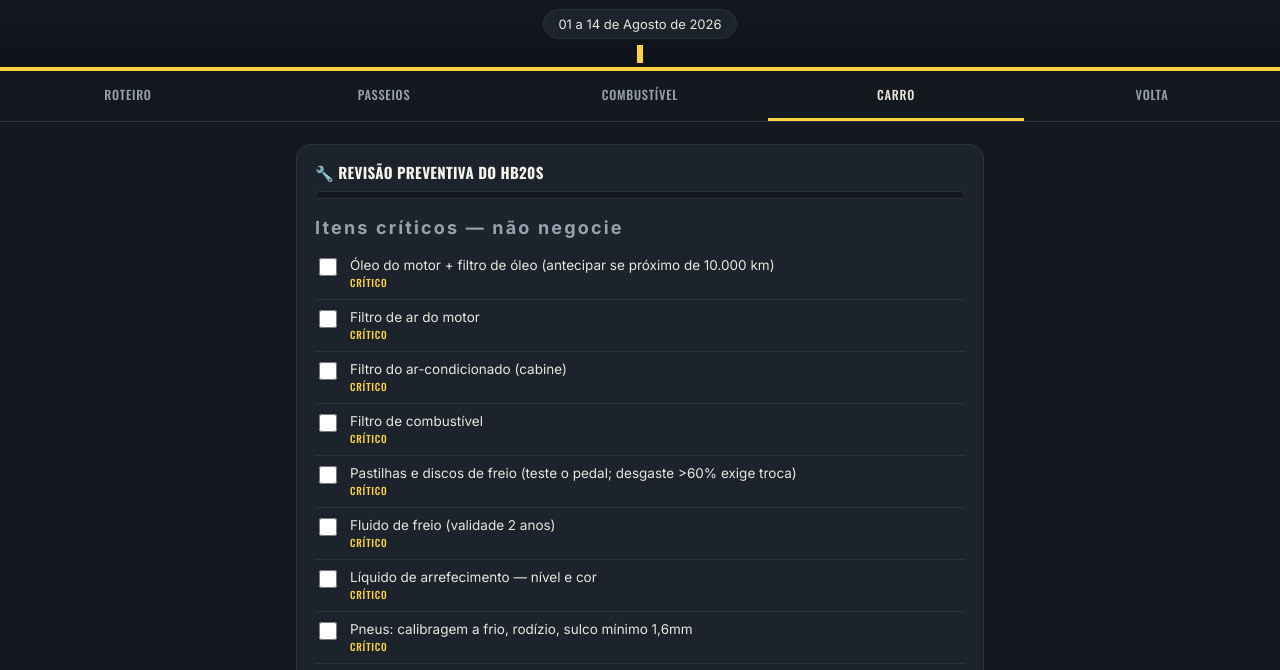
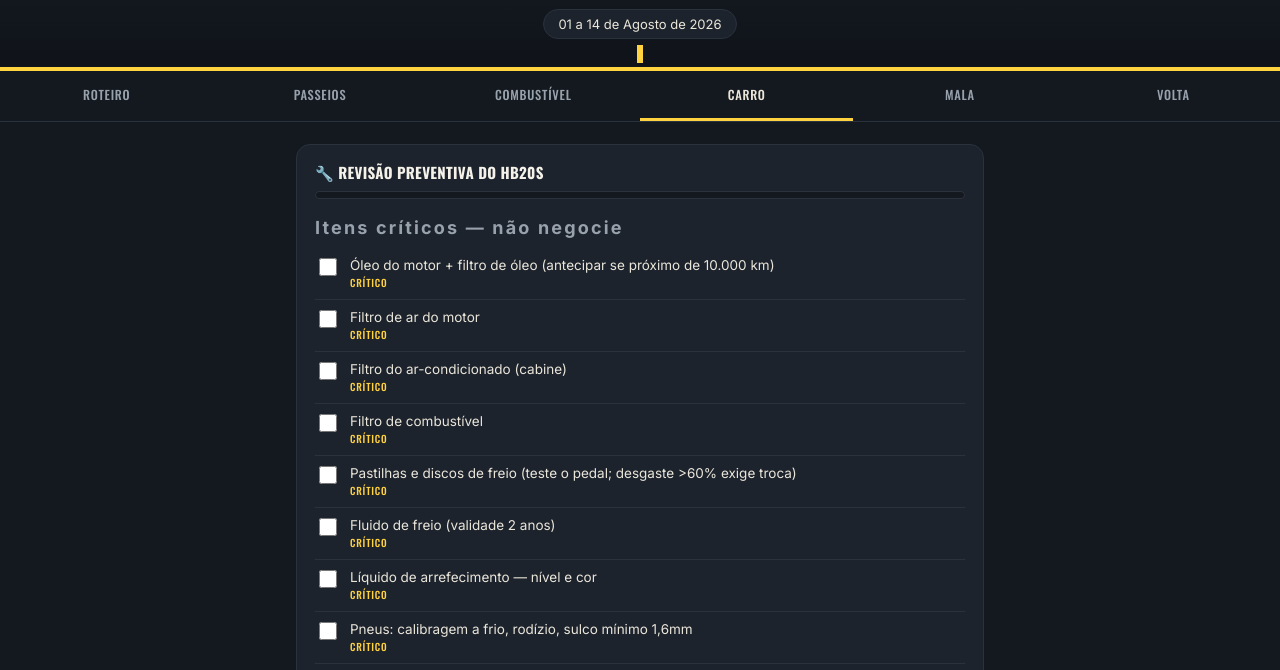
Before and after one commit to HenriqueMSimoes/vacation, a plain HTML site: page index.html in a window 1280 px wide. Both pictures are taken after a click on the button "CARRO". Shown: the part 121-791 px from the top of the page. Drawn offline with nearby package versions, Linux system fonts and the light colour scheme.

Commit message:
adicionado aba roupas

```diff
--- a/index.html
+++ b/index.html
@@ -550,6 +550,7 @@
     <button data-tab="passeios">Passeios</button>
     <button data-tab="combustivel">Combustível</button>
     <button data-tab="carro">Carro</button>
+    <button data-tab="mala">Mala</button>
     <button data-tab="volta">Volta</button>
   </div>
 
@@ -1380,10 +1381,10 @@
 
     <!-- CARRO -->
     <div class="panel" id="p-carro">
-      <div class="card">
+      <div class="card" id="carroScope">
         <h3>🔧 Revisão Preventiva do HB20S</h3>
         <div class="progress-wrap">
-          <div class="progress-bar" id="progressBar"></div>
+          <div class="progress-bar" id="progressBarCarro"></div>
         </div>
 
         <div class="section-title" style="margin-top:0;">Itens críticos — não negocie</div>
@@ -1391,6 +1392,49 @@
 
         <div class="section-title">Itens importantes — não ignore</div>
         <div id="importantList"></div>
+      </div>
+    </div>
+
+    <!-- MALA -->
+    <div class="panel" id="p-mala">
+      <div class="card">
+        <h3>🎒 Estratégia de Bagagem</h3>
+        <p>O roteiro cruza duas realidades climáticas bem diferentes em agosto — o calor seco e intenso de Mato
+          Grosso e Olímpia, e o frio da serra em Serra Negra e região. Vocês vão precisar de uma "mala de duas
+          estações".</p>
+        <p>A estratégia ideal para duas semanas no carro: levar roupas suficientes para <b>8 a 10 dias</b> e usar o
+          serviço de lavanderia do hotel na metade da viagem. Use o método das "camadas" (roupas leves por baixo,
+          casacos por cima) para lidar com a amplitude térmica da serra, e foque em roupas com proteção UV para os
+          dias de parque aquático.</p>
+      </div>
+
+      <div class="card" id="malaScope">
+        <h3>🧳 Checklist da Mala</h3>
+        <div class="progress-wrap">
+          <div class="progress-bar" id="progressBarMala"></div>
+        </div>
+
+        <div class="section-title" style="margin-top:0;">👔 Vestuário — Casal (cada um)</div>
+        <div id="casalList"></div>
+
+        <div class="section-title">🧒 Vestuário — Criança 10 anos</div>
+        <div id="crianca10List"></div>
+
+        <div class="section-title">👶 Vestuário — Criança 5 anos (atenção redobrada)</div>
+        <div id="crianca5List"></div>
+
+        <div class="section-title">🧻 Fraldas, Higiene e Cuidados</div>
+        <div id="higieneList"></div>
+
+        <div class="section-title">💊 Farmacinha e Saúde</div>
+        <div id="farmaciaList"></div>
+
+        <div
+          style="margin-top:16px;padding:14px 16px;border-radius:10px;background:rgba(255,210,63,0.1);border:1px solid var(--sun);font-size:13px;line-height:1.5;">
+          💡 <b>Dica de organização:</b> use sacos organizadores (packing cubes) de cores diferentes para cada pessoa
+          da família. Isso evita revirar todas as malas a cada parada nos hotéis de transição, facilitando muito o
+          check-in e check-out.
+        </div>
       </div>
     </div>
 
@@ -1538,23 +1582,91 @@
       "Carregador veicular USB-C e USB-A"
     ];
 
-    function buildChecklist(items, containerId, critical) {
+    const casalItems = [
+      "Roupas íntimas e meias — 12 a 14 pares",
+      "Dias quentes: 5 camisetas/blusas",
+      "Dias quentes: 3 bermudas/shorts + 1 boné/chapéu",
+      "Dias frios: 2 calças (jeans ou legging)",
+      "Dias frios: 2 blusas de manga longa/tricô",
+      "1 casaco mais pesado (noite em Serra Negra)",
+      "2 a 3 trajes de banho + 1 saída de praia/camisa UV",
+      "Pijamas: 1 de calor e 1 de frio",
+      "1 tênis confortável (essencial para caminhadas)",
+      "1 chinelo + 1 calçado fechado extra"
+    ];
+    const crianca10Items = [
+      "14 roupas íntimas e meias",
+      "7 camisetas",
+      "4 bermudas/shorts",
+      "3 calças confortáveis (moletom/tactel)",
+      "2 blusas de frio/moletom",
+      "1 jaqueta corta-vento ou casaco quente",
+      "3 trajes de banho (não gostam de roupa molhada no dia seguinte)",
+      "2 blusas com proteção UV",
+      "1 tênis resistente",
+      "1 chinelo + 1 sandália tipo Crocs/papete (pode molhar)"
+    ];
+    const crianca5Items = [
+      "14 mudas de roupas íntimas/bodies e meias",
+      "8 camisetas",
+      "5 bermudas/shorts",
+      "4 calças macias",
+      "3 blusas de manga longa",
+      "2 casacos quentinhos",
+      "3 trajes de banho + blusas UV",
+      "1 tênis fácil de calçar (velcro)",
+      "1 Crocs/papete + 1 chinelinho",
+      "2 mantinhas leves (ar-condicionado do carro / noites frias)",
+      "Mudas extras sempre à mão no carro (pequenos acidentes)"
+    ];
+    const higieneItems = [
+      "Fraldas descartáveis — 1 pacote grande (30-40un) para a estrada; comprar o resto em Rio Preto/Olímpia",
+      "Fraldas de piscina — 2 a 3 pacotes (item crítico, obrigatório nos parques e mais caro lá dentro)",
+      "Lenços umedecidos — 4 pacotes grandes",
+      "Pomada contra assaduras — 1 tubo grande",
+      "Protetor solar FPS 50+ — 2 frascos infantil + 1 facial + 1 adulto",
+      "Creme hidratante corporal intenso (tempo seco racha a pele)",
+      "Manteiga de cacau / lip balm",
+      "Loção pós-sol",
+      "Repelente de insetos — 2 frascos",
+      "Escovas e pasta de dente (adulto e infantil)",
+      "Shampoo/condicionador e sabonete líquido (mais prático p/ a criança de 5 anos)",
+      "Desodorante e cotonetes"
+    ];
+    const farmaciaItems = [
+      "Dramin ou similar — gotas (crianças) e comprimidos (adultos), para enjoo na serra",
+      "Paracetamol/Ibuprofeno infantil (gotas/xarope) e adulto",
+      "Soro fisiológico em gel ou spray (nariz no clima seco)",
+      "Antialérgico — Polaramine, Loratadina ou Allegra infantil e adulto",
+      "Kit curativos — band-aids, antisséptico, gaze, fita micropore",
+      "Relaxante muscular (Dorflex/Torsilax) para os adultos",
+      "Digestivo (Epocler/Eno)",
+      "Termômetro digital"
+    ];
+
+    function buildChecklist(items, containerId, critical, scopeId, barId) {
       const container = document.getElementById(containerId);
       items.forEach((item, i) => {
         const div = document.createElement('div');
         div.className = 'check-item' + (critical ? ' critical' : '');
-        div.innerHTML = `<input type="checkbox" onchange="updateProgress()"><div>${item}${critical ? '<span>CRÍTICO</span>' : ''}</div>`;
+        div.innerHTML = `<input type="checkbox" onchange="updateProgress('${scopeId}','${barId}')"><div>${item}${critical ? '<span>CRÍTICO</span>' : ''}</div>`;
         container.appendChild(div);
       });
     }
-    buildChecklist(criticalItems, 'criticalList', true);
-    buildChecklist(importantItems, 'importantList', false);
-
-    function updateProgress() {
-      const all = document.querySelectorAll('.check-item input');
-      const checked = document.querySelectorAll('.check-item input:checked');
-      const pct = Math.round((checked.length / all.length) * 100);
-      document.getElementById('progressBar').style.width = pct + '%';
+    buildChecklist(criticalItems, 'criticalList', true, 'carroScope', 'progressBarCarro');
+    buildChecklist(importantItems, 'importantList', false, 'carroScope', 'progressBarCarro');
+    buildChecklist(casalItems, 'casalList', false, 'malaScope', 'progressBarMala');
+    buildChecklist(crianca10Items, 'crianca10List', false, 'malaScope', 'progressBarMala');
+    buildChecklist(crianca5Items, 'crianca5List', false, 'malaScope', 'progressBarMala');
+    buildChecklist(higieneItems, 'higieneList', false, 'malaScope', 'progressBarMala');
+    buildChecklist(farmaciaItems, 'farmaciaList', false, 'malaScope', 'progressBarMala');
+
+    function updateProgress(scopeId, barId) {
+      const scope = document.getElementById(scopeId);
+      const all = scope.querySelectorAll('.check-item input');
+      const checked = scope.querySelectorAll('.check-item input:checked');
+      const pct = all.length ? Math.round((checked.length / all.length) * 100) : 0;
+      document.getElementById(barId).style.width = pct + '%';
     }
   </script>
 </body>
```
